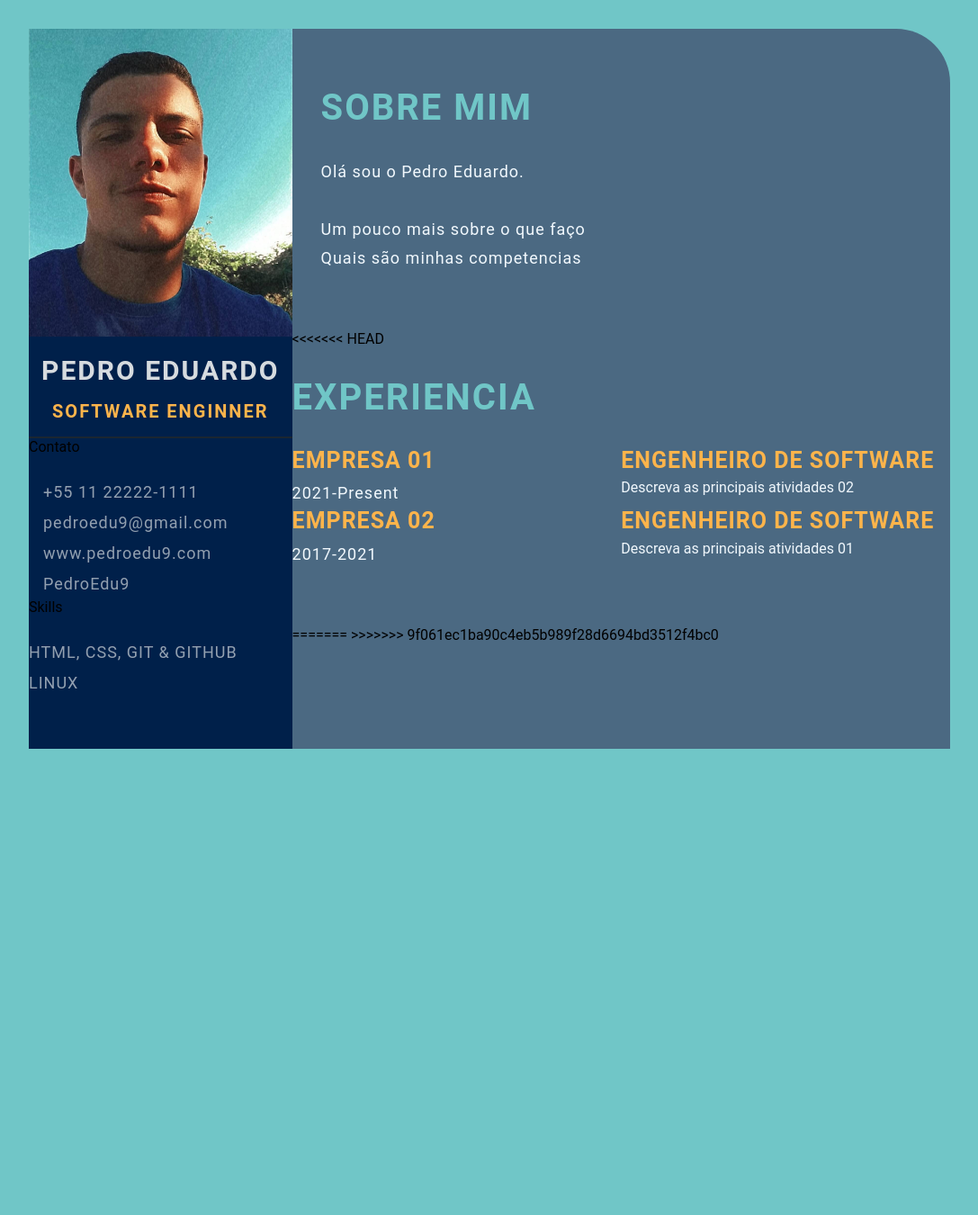
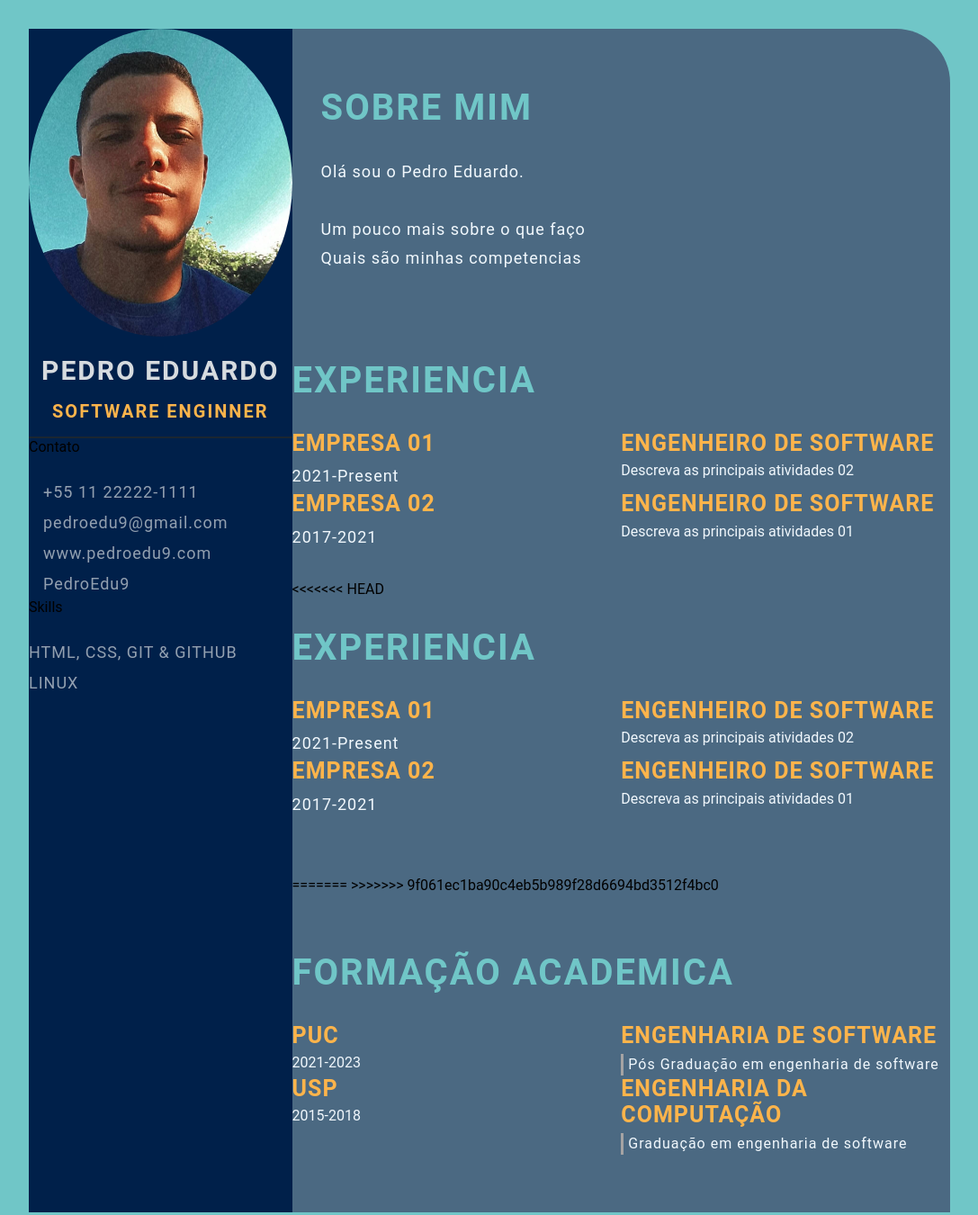
Before and after one commit to PedroEdu9/PedroEdu9.github.io, a plain HTML site: page index.html in a window 1280 px wide. Shown: the whole page at 90% size, without its empty margins (96-1183 px from the left). Before the commit the page ends 864 px from the top, so only its background shows below. Drawn offline with Linux system fonts and the light colour scheme.

Commit message:
Feat add school academy (#6)
* Initial style

* feat-add-job-details

* feature: add expirience

* Feature: Add-school-academy

```diff
--- a/index.html
+++ b/index.html
@@ -1,5 +1,6 @@
 <!DOCTYPE html>
 <html lang="en">
+
 <head>
     <meta charset="UTF-8">
     <meta http-equiv="X-UA-Compatible" content="IE=edge">
@@ -8,6 +9,7 @@
 
     <link rel="stylesheet" href="style.css">
 </head>
+
 <body>
     <main class="resume-contents">
         <section class="left-section">
@@ -29,8 +31,12 @@
                 <div class="skills">
                     <p class="left-tilte">Skills</p>
                     <ul>
-                        <li><p>HTML, CSS, Git & GitHub</p></li>
-                        <li><p>Linux</p></li>
+                        <li>
+                            <p>HTML, CSS, Git & GitHub</p>
+                        </li>
+                        <li>
+                            <p>Linux</p>
+                        </li>
                     </ul>
                 </div>
             </section>
@@ -45,6 +51,26 @@
                         <br> Quais são minhas competencias
                     </p>
                 </section>
+            </div>
+            <section class="experience gap">
+                <div class="right-title">Experiencia</div>
+                <div class="experience-contents">
+                    <div class="experience-left">
+                        <p class="exp-company-name">Empresa 01</p>
+                        <p class="exp-time-period">2021-Present</p>
+                    </div>
+                    <div class="exp-right">
+                        <p class="exp-position">Engenheiro de Software</p>
+                        <p class="exp-description">Descreva as principais atividades 02</p>
+                    </div>
+                    <div class="experience-left">
+                        <p class="exp-company-name">Empresa 02</p>
+                        <p class="exp-time-period">2017-2021</p>
+                    </div>
+                    <div class="exp-right">
+                        <p class="exp-position">Engenheiro de Software</p>
+                        <p class="exp-description">Descreva as principais atividades 01</p>
+                    </div>
                 </div>
 <<<<<<< HEAD
             <section class="experience gap">
@@ -71,6 +97,29 @@
 =======
 >>>>>>> 9f061ec1ba90c4eb5b989f28d6694bd3512f4bc0
             </section>
+            <section class="education gap">
+                <div class="right-title">Formação academica</div>
+                    <div class="education-contents">
+                        <div class="education-left">
+                            <p class="education-school-name">PUC</p>
+                            <p class="education-time-period">2021-2023</p>
+                        </div>
+                        <div class="education-right">
+                            <p class="education-subject">Engenharia de Software</p>
+                            <p class="education-desc"> Pós Graduação em engenharia de software</p>
+                        </div>
+                        <div class="education-left">
+                            <p class="education-school-name">USP</p>
+                            <p class="education-time-period">2015-2018</p>
+                        </div>
+                        <div class="education-right">
+                            <p class="education-subject">Engenharia da Computação</p>
+                            <p class="education-desc">Graduação em engenharia de software</p>
+                        </div>
+                    </div>
+            </section>
+        </section>
     </main>
 </body>
+
 </html>
--- a/style.css
+++ b/style.css
@@ -42,23 +42,7 @@ body {
 
 .profile .profile-image {
     width: 100%;
-<<<<<<< HEAD
-<<<<<<< HEAD
-
-=======
-// day-02
-
-=======
-    border-radius: %;
-// main
->>>>>>> 9f061ec1ba90c4eb5b989f28d6694bd3512f4bc0
-=======
-// day-02
-
-=======
-    border-radius: %;
-// main
->>>>>>> 91853983ef9cac2d16e9d95073ac950f17383f77
+    border-radius: 100%;
 }
 
 .name {
```
Lines whose indentation alone changed are shown as unchanged.
